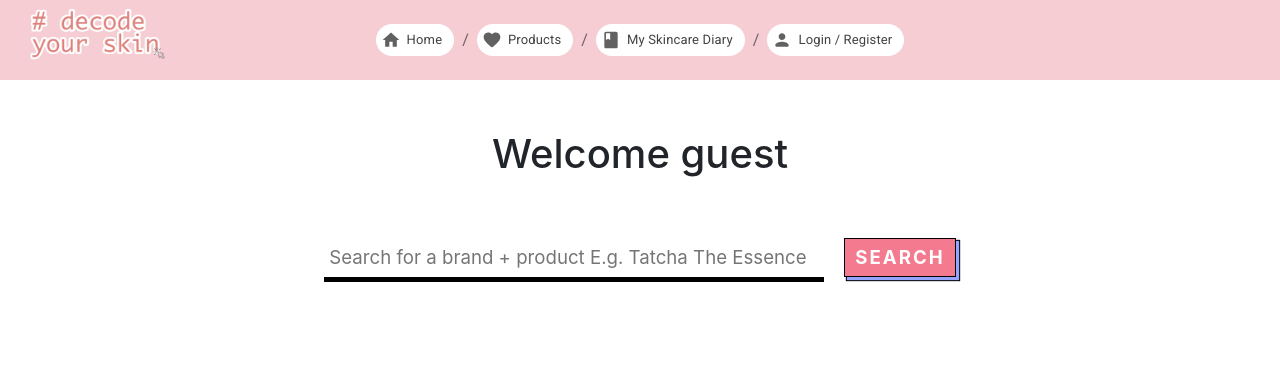
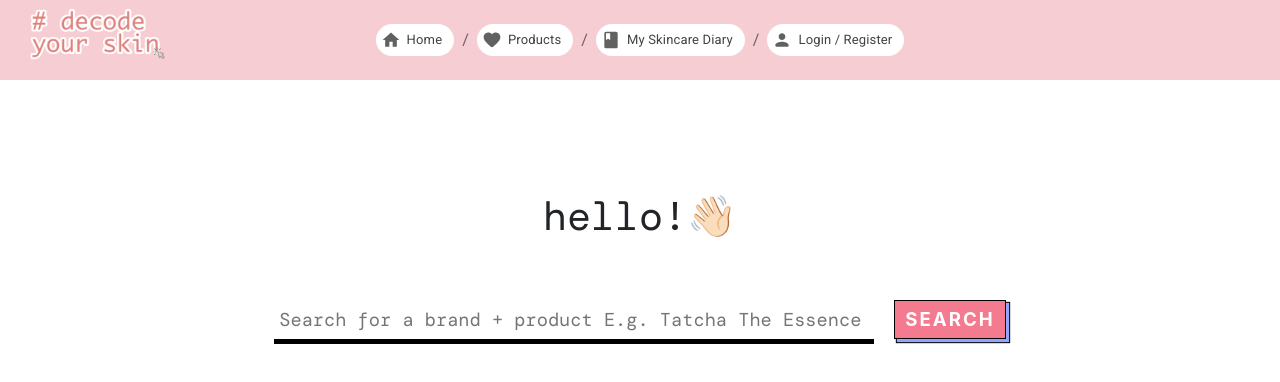
Before and after one commit to minzzelo/decode-your-skin-frontend, a React (Create React App) app: page / in a window 1280 px wide. Shown: the top 382 px of the page. Built offline with nearby package versions, Linux system fonts and the light colour scheme; the HTML template or start-up script is replaced by a standard one.

Commit message:
edited styling for search page

```diff
--- a/src/App.jsx
+++ b/src/App.jsx
@@ -96,7 +96,6 @@ class App extends React.Component {
             />
             <Route
               path="/products"
-
               render={(props) => <Products user={this.state.user} {...props} />}
             />
             <Route
@@ -117,12 +116,7 @@ export class Home extends React.Component {
   render() {
     return (
       <>
-        <div className="container">
-          {this.props.loginStatus && <h1>Welcome {this.props.user}</h1>}
-          {!this.props.loginStatus && <h1>Welcome guest</h1>}
-        </div>
-
-        <Search user={this.props.user}/>
+        <Search user={this.props.user} loginStatus={this.props.loginStatus}/>
       </>
     );
   }
--- a/src/components/products/index.jsx
+++ b/src/components/products/index.jsx
@@ -42,7 +42,7 @@ export class Products extends React.Component {
         <Grid container direction="column">
           <div className="products">
             <div className="header">
-              <h1>My Products</h1>
+              <h1>My Products💖</h1>
             </div>
           </div>
         <Grid item container>
--- a/src/components/products/productCard.jsx
+++ b/src/components/products/productCard.jsx
@@ -12,7 +12,7 @@ const useStyles = makeStyles({
 
     '&:hover' : {
       cursor: 'pointer',
-      border: '3px solid #f3aabb',
+      border: '4px solid #f3aabb',
       boxShadow: '0 1px 3px rgba(0, 0, 0, 0.12), 0 1px 2px rgba(0, 0, 0, 0.24)',
       transition: 'all 0.3s cubic-bezier(0.25, 0.8, 0.25, 1)'
     },
@@ -47,8 +47,13 @@ const useStyles = makeStyles({
 
         <Card className={(classes.root)} variant="outlined">
           <CardHeader
-            title={product.productName.toUpperCase()}
-          />
+           title={
+            <Typography gutterBottom variant="h6" component="h6">
+               {product.productName.toUpperCase()}
+            </Typography>
+         } />
+
+
           <CardMedia className={classes.media} image={product.imageURL}/>
           <CardContent>
             <Typography variant="body2" component="p">
--- a/src/components/products/styles.scss
+++ b/src/components/products/styles.scss
@@ -1,4 +1,5 @@
 @import url("https://fonts.googleapis.com/css2?family=Roboto:wght@400;700&display=swap");
+@import url("https://fonts.googleapis.com/css2?family=Prompt:wght@600&display=swap");
 
 :root {
   --primary: #f47b8f;
@@ -16,12 +17,13 @@
     text-align: center;
     color: var(--primary);
 
-
     display: block;
     width: 300px;
-    min-height: 90px;
+    height: 80px;
+    padding: 5px;
+
     margin: auto;
-    margin-bottom: 20px;
+    margin-bottom: 10px;
 
     border: 3px solid var(--primary);
     box-shadow: 10px -10px 0 -3px var(--background), 10px -10px var(--secondary),
--- a/src/components/search/index.jsx
+++ b/src/components/search/index.jsx
@@ -12,20 +12,11 @@ export class Search extends React.Component {
     super(props);
   }
 
+
   render() {
     return (
       <>
-        <Route
-          path="/"
-          exact
-          render={(props) => <SearchBar {...props} user={this.props.user} />}
-        />
-        <Route
-          path="/results"
-          exact
-          render={(props) => <SearchResult {...props} user={this.props.user} />}
-        />
-
+        <SearchBar user={this.props.user} loginStatus={this.props.loginStatus} />
       </>
     )
   }
--- a/src/components/search/searchBar.jsx
+++ b/src/components/search/searchBar.jsx
@@ -76,6 +76,10 @@ export class SearchBar extends React.Component {
 
         {!this.state.found &&
           <div>
+            <div className="container">
+              {this.props.loginStatus && <h1>hello {this.props.user}!👋🏻</h1>}
+              {!this.props.loginStatus && <h1>hello!👋🏻</h1>}
+            </div>
             <form className="searchBar" onSubmit={this.handleSearch}>
               <input type="text"
                       placeholder="Search for a brand + product E.g. Tatcha The Essence"
@@ -105,9 +109,8 @@ export class SearchBar extends React.Component {
               ingredDetails={this.state.ingredDetails}
               productName={this.state.searchValue}
               imageURL={this.state.image}
-              user={this.props.user} />
+              user={this.props.user} />}
 
-        }
       </div>
 
 
--- a/src/components/search/searchResult.jsx
+++ b/src/components/search/searchResult.jsx
@@ -8,6 +8,10 @@ export class SearchResult extends React.Component {
     super(props);
     this.redirect = this.redirect.bind(this);
     this.handleFavourite = this.handleFavourite.bind(this);
+  }
+
+  componentDidMount() {
+    console.log(this.props.user);
   }
 
   redirect() {
--- a/src/components/search/styles.scss
+++ b/src/components/search/styles.scss
@@ -8,6 +8,18 @@ $form-primary-highlight: #95a4ff;
 $form-secondary-highlight: #ffc8ff;
 
 @import url('https://fonts.googleapis.com/css2?family=Roboto&display=swap');
+@import url('https://fonts.googleapis.com/css2?family=DM+Mono&display=swap');
+
+
+.container {
+
+  padding-top: 2em;
+
+  h1{
+    font-family: 'DM Mono', monospace;
+  }
+
+}
 
 .searchBar {
   margin-top: 2em;
@@ -17,8 +29,9 @@ $form-secondary-highlight: #ffc8ff;
 
   input {
     display: inline-block;
-    width: 500px;
+    width: 600px;
     font-size: $font-size;
+    font-family: 'DM Mono', monospace;
     line-height: $font-size * 2;
     margin-bottom: $font-size * 2;
     border: none;
@@ -92,10 +105,10 @@ $form-secondary-highlight: #ffc8ff;
 
     background: $primary;
 
-    font-size: $font-size;
+    font-size: 12;
     letter-spacing: 2px;
     text-transform: uppercase;
-    font-weight: 700;
+
     color: white;
 
     transition: 0.2s all ease-in-out;
```
